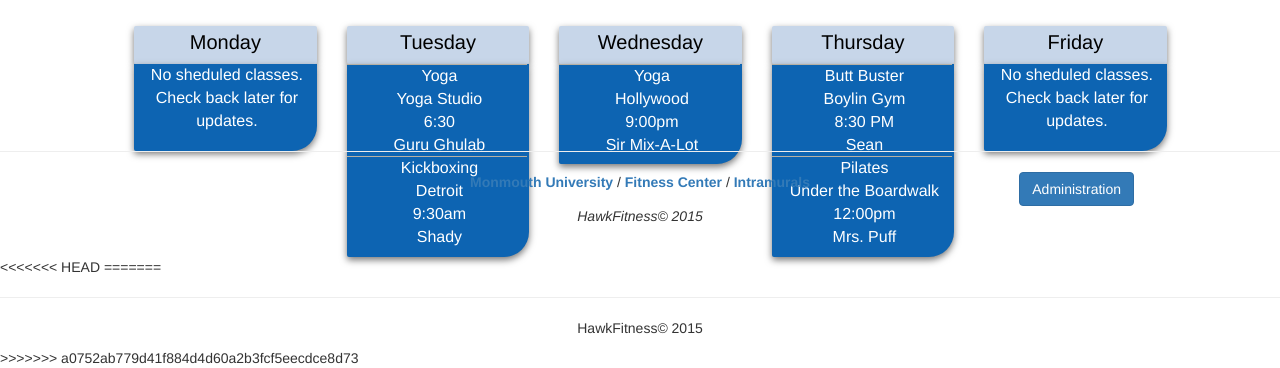
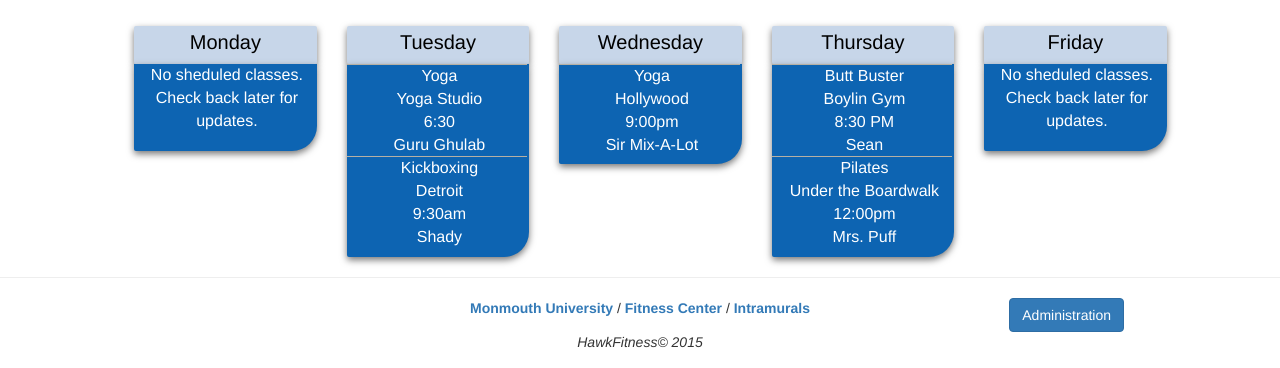
Before and after one commit to malone5/hawk_fitness, a CodeIgniter app: page /database/ in a window 1280 px wide. Shown: the part 574-942 px from the top of the page. Run offline with CodeIgniter, Linux system fonts and the light colour scheme; data comes from the database, SQL or seed files in the repository.

Commit message:
Added simple footer w/ links, button, and stays at button. Added css code and inserted it into index.php and footer.php

```diff
--- a/application/views/templates/footer.php
+++ b/application/views/templates/footer.php
@@ -1,5 +1,5 @@
-<<<<<<< HEAD
-		<div class="navbar navbar-fixed-bottom">
+		<div class="footer">
+			<div class="container-fluid">
 				<div class="row text-center">
 					<hr>
 					<div class="col-md-4"></div>
@@ -18,16 +18,7 @@
 					<em>HawkFitness&copy; 2015</em>
 				</div>
 			</div>
-=======
-		<div class="container-fluid">
-            <div class="row text-center">
-                <hr>
-                <p>HawkFitness&copy; 2015</p>
-
 		</div>
-        </div>
-
->>>>>>> a0752ab779d41f884d4d60a2b3fcf5eecdce8d73
 	</body>
 </html>
 <!-- <script src="https://code.jquery.com/jquery-1.11.3.min.js"></script>
```
Lines whose indentation alone changed are shown as unchanged.
